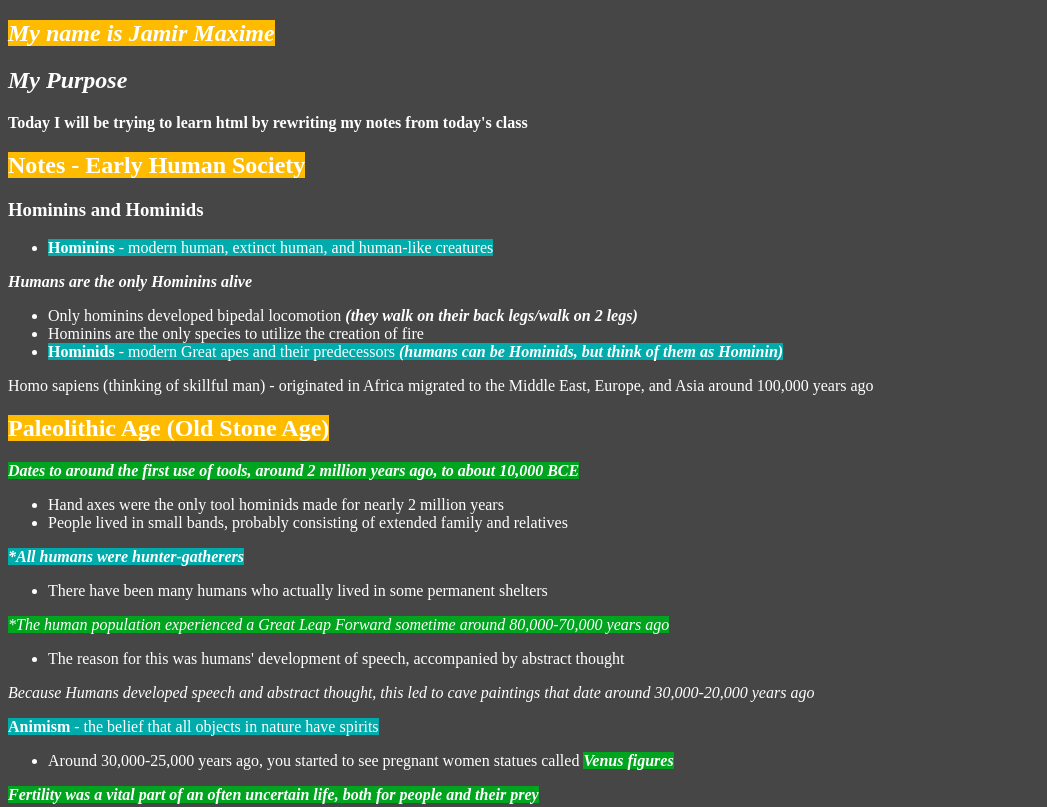
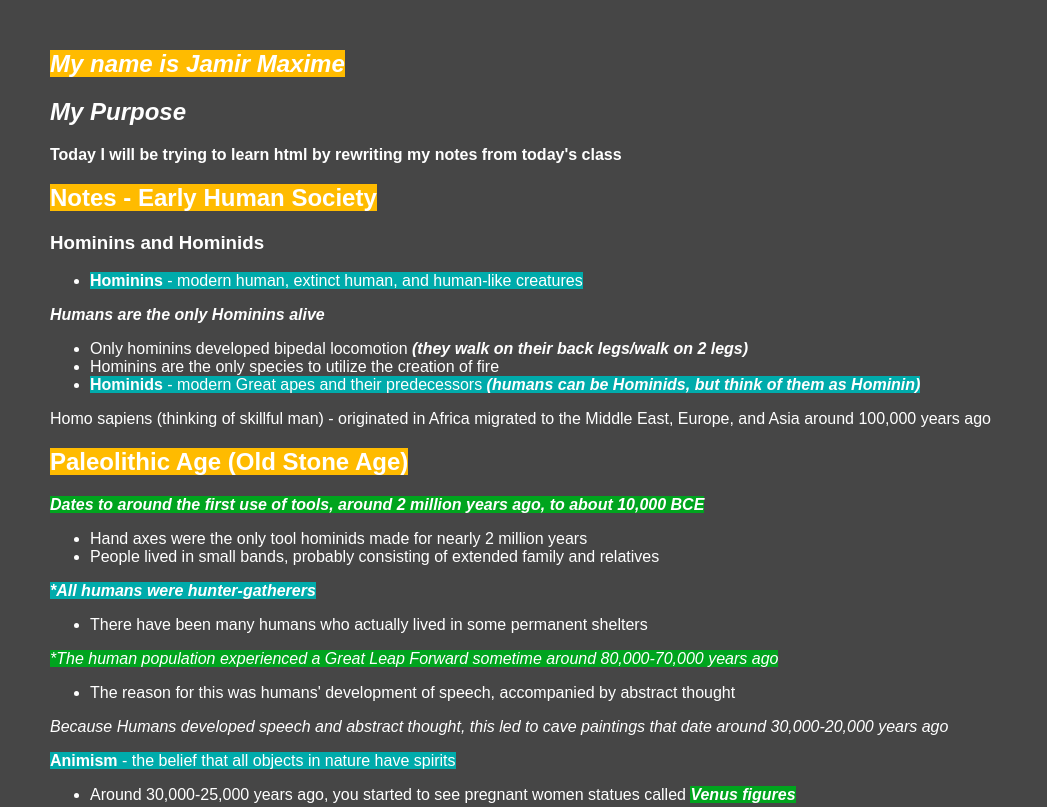
Before and after one commit to jamirzmaxime/class-notes-new, a plain HTML site: page class-notes - Copy/world-history/index.html in a window 1280 px wide. Shown: the top 807 px of the page, without its empty margins (0-1047 px from the left). Drawn offline with Linux system fonts and the light colour scheme.

Commit message:
Initial Commit Margin and Font-Family

```diff
--- a/class-notes - Copy/world-history/style.css
+++ b/class-notes - Copy/world-history/style.css
@@ -1,6 +1,8 @@
 body {
     background-color: rgb(70, 70, 70);
-    color: white
+    color: white;
+    margin: 50px 50px;
+    font-family: sans-serif;
 }
 .highlight {
     background-color: rgb(255, 187, 0);
```
